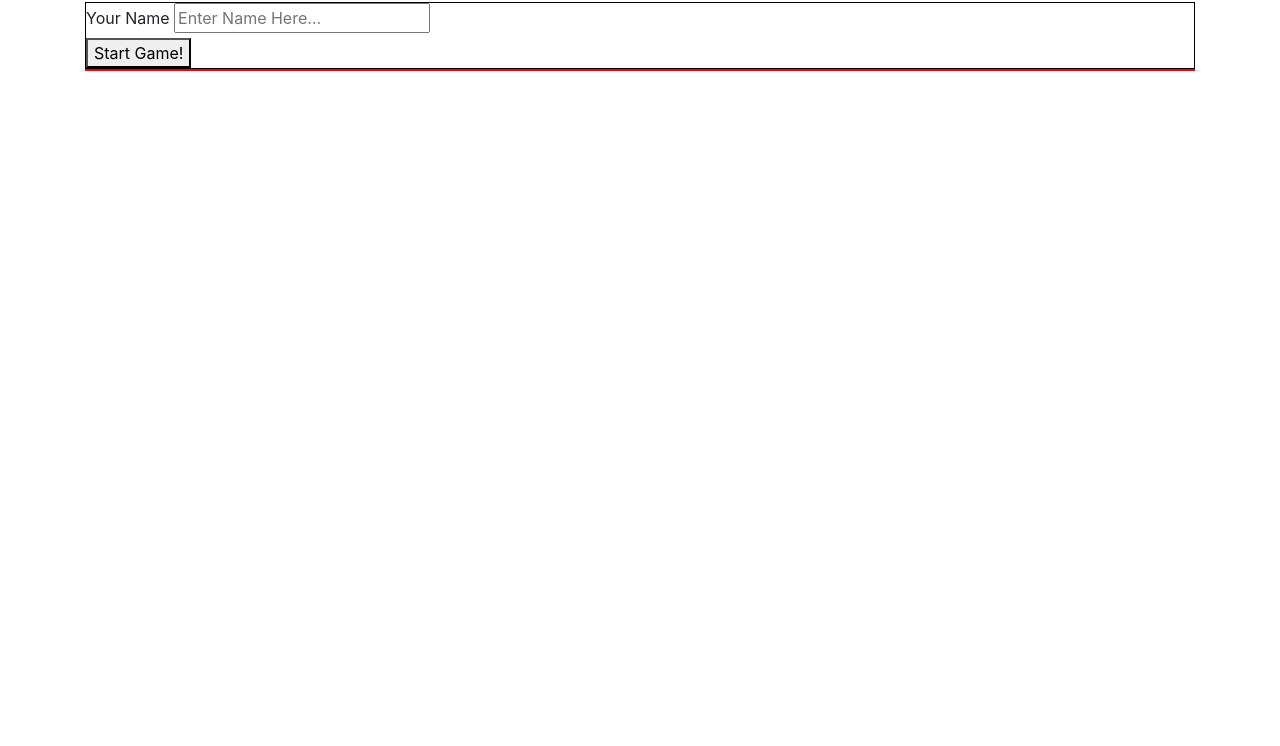
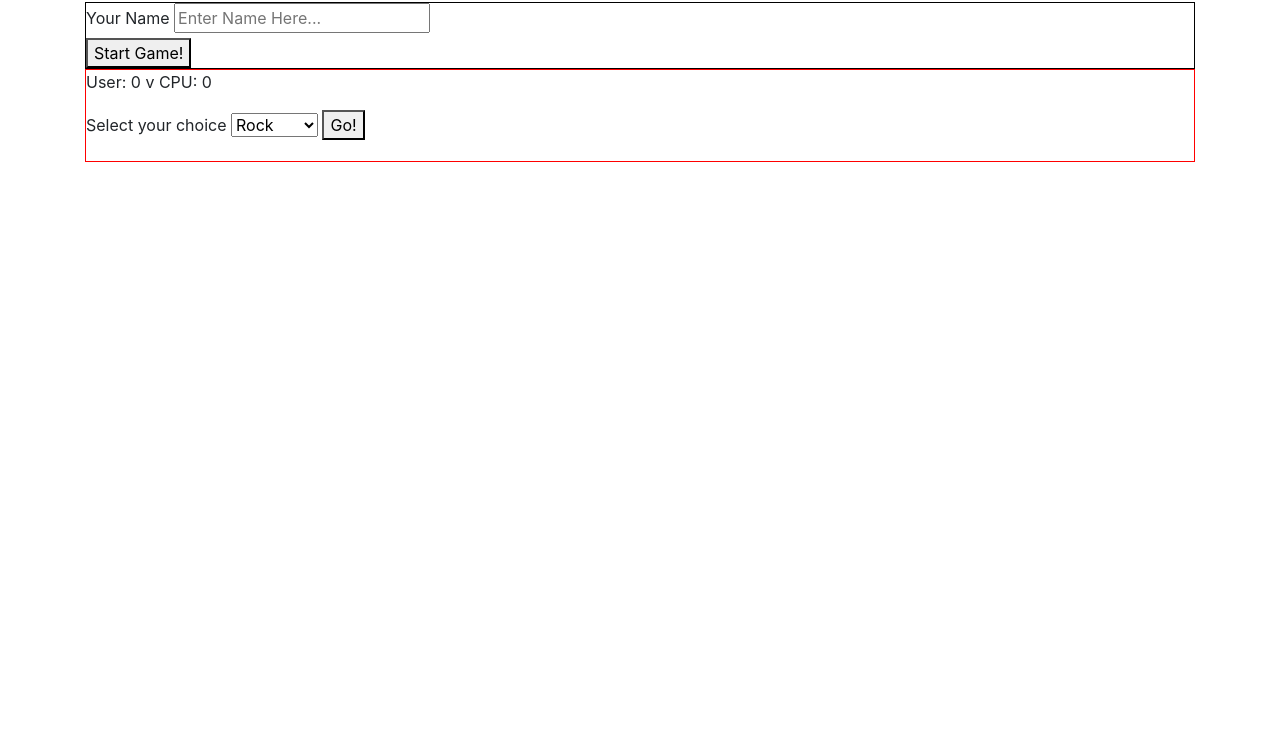
Before and after one commit to it3049c-fall22-henderson/rock-paper-scissors-RachelLindquist, a plain HTML site: page index.html in a window 1280 px wide. Shown: the part 54-800 px from the top of the page. Drawn offline with Linux system fonts and the light colour scheme.

Commit message:
Part 1 finished

```diff
--- a/index.html
+++ b/index.html
@@ -28,7 +28,24 @@
 
         </div>
         <div id ="game-screen">
+            <div id = score-tally>
+                <p id ="score">User: 0 v CPU: 0</p>
+            </div>
+            <form id = "game-form">
+                <div>
+                    <label for = "user-selection">
+                        Select your choice
+                    </label>
+                    <select name="user-selection" id="user-selection">
+                        <option value="Rock">Rock</option>
+                        <option value="Paper">Paper</option>
+                        <option value="Scissors">Scissors</option>
+                    </select>
+                    <button id = "go-button">Go!</button>
 
+                </div>
+            </form>
+            <p id = "game-history"></p>
         </div>
 
     </div>
```
